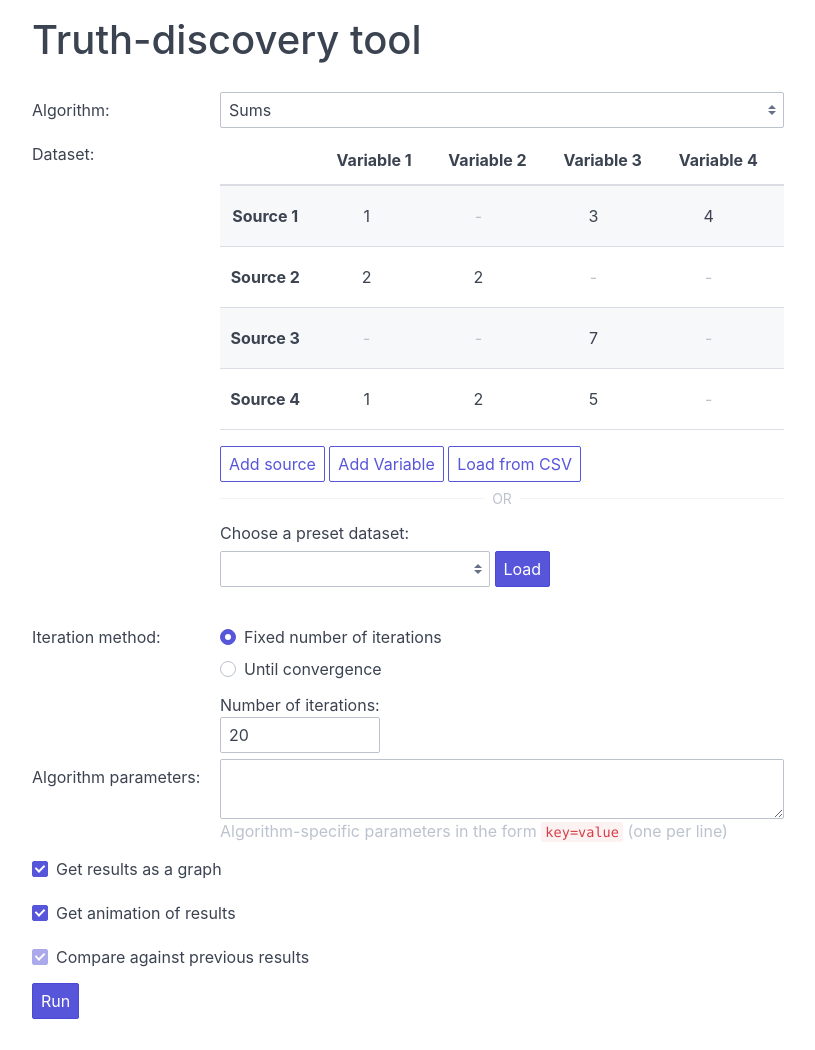
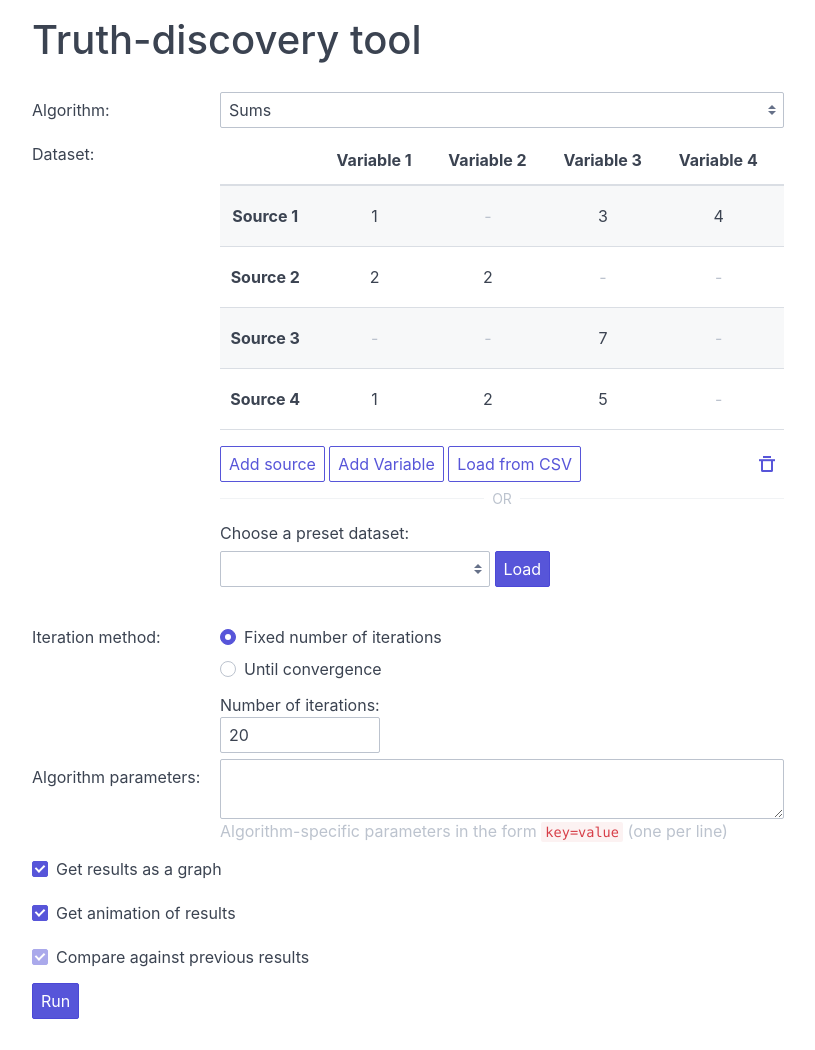
Before and after one commit to joesingo/truthdiscovery, a Flask app: page / in a window 1280 px wide. Shown: the top 1050 px of the page, without its empty margins (232-1047 px from the left). Run offline with Flask 2, Linux system fonts and the light colour scheme.

Commit message:
Add button to clear entries in web interface

```diff
--- a/truthdiscovery/client/web/static/app/matrix.js
+++ b/truthdiscovery/client/web/static/app/matrix.js
@@ -34,6 +34,17 @@ Matrix.prototype.deleteSource = function(i) {
 Matrix.prototype.deleteVariable = function(j) {
     for (var i=0; i<this.entries.length; i++) {
         this.entries[i].splice(j, 1);
+    }
+}
+
+/*
+ * Clear all entries
+ */
+Matrix.prototype.clear = function(j) {
+    for (var i=0; i<this.entries.length; i++) {
+        for (var j=0; j<this.entries[i].length; j++) {
+            this.entries[i][j] = null;
+        }
     }
 }
 
--- a/truthdiscovery/client/web/static/app/templates/form.html
+++ b/truthdiscovery/client/web/static/app/templates/form.html
@@ -65,6 +65,10 @@
                 </button>
                 <button class="btn" type="button" ng-click="$ctrl.toggleCsvDialog()">
                     Load from CSV
+                </button>
+                <button class="btn btn-link" type="button" ng-click="$ctrl.matrix.clear()"
+                        title="Clear entries" style="float: right;">
+                    <i class="icon icon-delete"></i>
                 </button>
 
                 <div class="divider text-center" data-content="OR"></div>
--- a/truthdiscovery/client/web/static/css/style.css
+++ b/truthdiscovery/client/web/static/css/style.css
@@ -34,6 +34,7 @@ table {
     background: inherit;
     border: 0;
     text-align: center;
+    margin: auto;
 }
 
 /*
```
